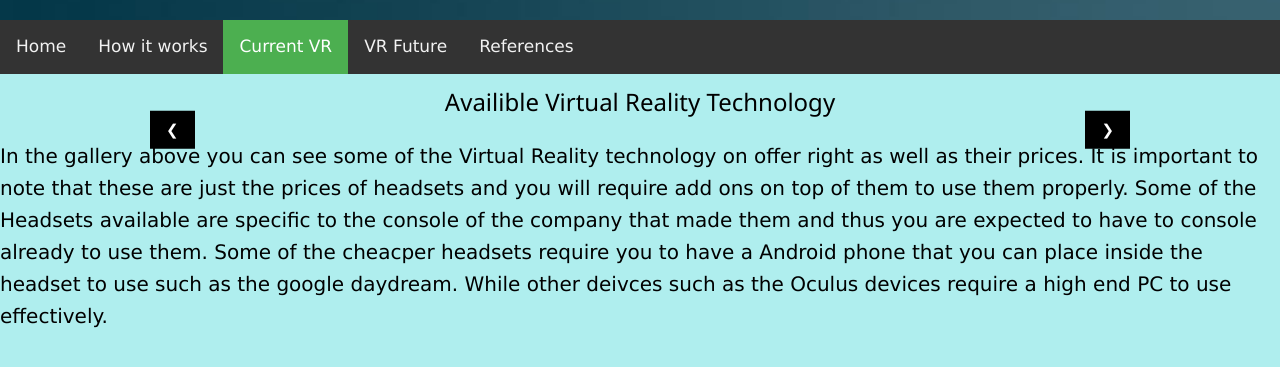
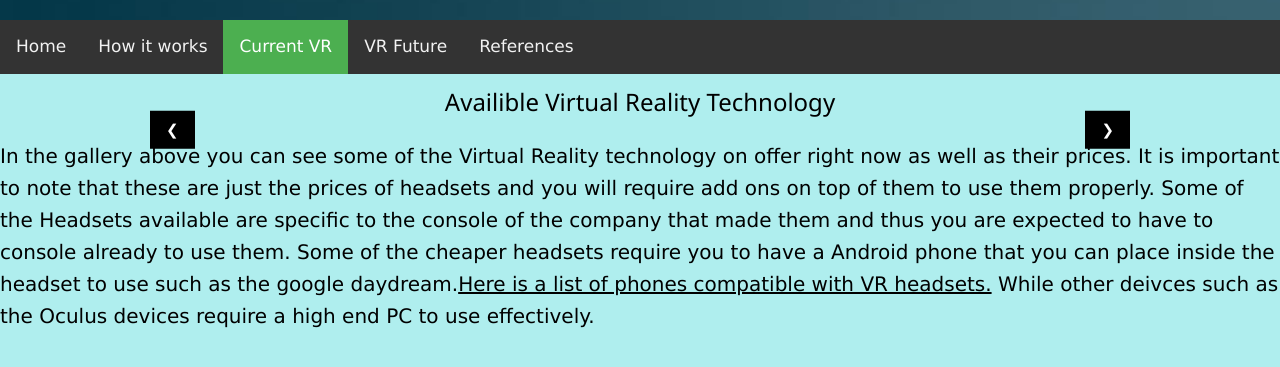
Before and after one commit to dsilvao/vringaming, a plain HTML site: page Current_VR/main.html in a window 1280 px wide. Shown: the part 105-472 px from the top of the page. Drawn offline with nearby package versions, Linux system fonts and the light colour scheme.

Commit message:
Update main.html

```diff
--- a/Current_VR/main.html
+++ b/Current_VR/main.html
@@ -81,7 +81,7 @@
 </div>
 
 <p>
-In the gallery above you can see some of the Virtual Reality technology on offer right as well as their prices. It is important to note that these are just the prices of headsets and you will require add ons on top of them to use them properly. Some of the Headsets available are specific to the console of the company that made them and thus you are expected to have to console already to use them. Some of the cheacper headsets require you to have a Android phone that you can place inside the headset to use such as the google daydream. While other deivces such as the Oculus devices require a high end PC to use effectively.
+In the gallery above you can see some of the Virtual Reality technology on offer right now as well as their prices. It is important to note that these are just the prices of headsets and you will require add ons on top of them to use them properly. Some of the Headsets available are specific to the console of the company that made them and thus you are expected to have to console already to use them. Some of the cheaper headsets require you to have a Android phone that you can place inside the headset to use such as the google daydream.<a href="https://3g.co.uk/guides/what-smartphones-work-with-virtual-reality">Here is a list of phones compatible with VR headsets.</a> While other deivces such as the Oculus devices require a high end PC to use effectively.
 </p>
 
 </body>
```
